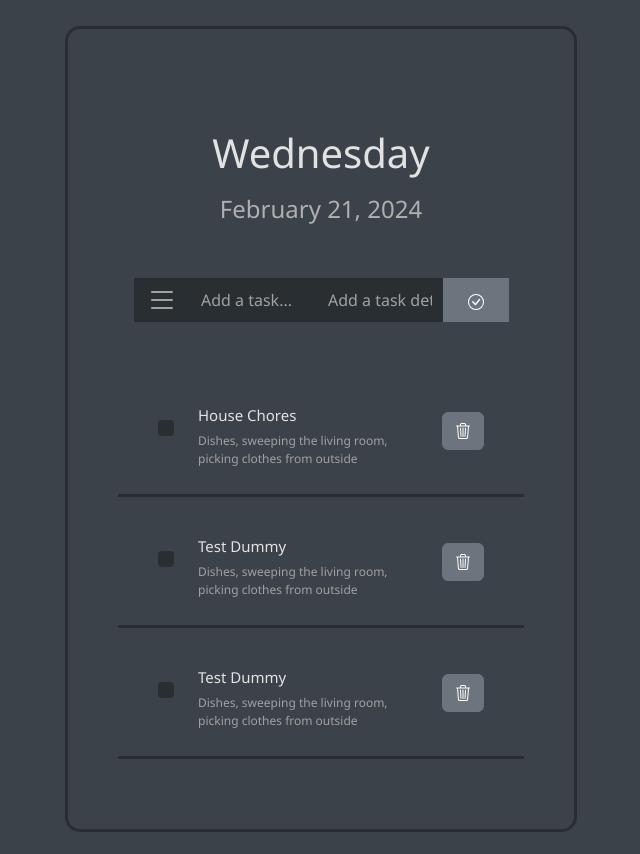
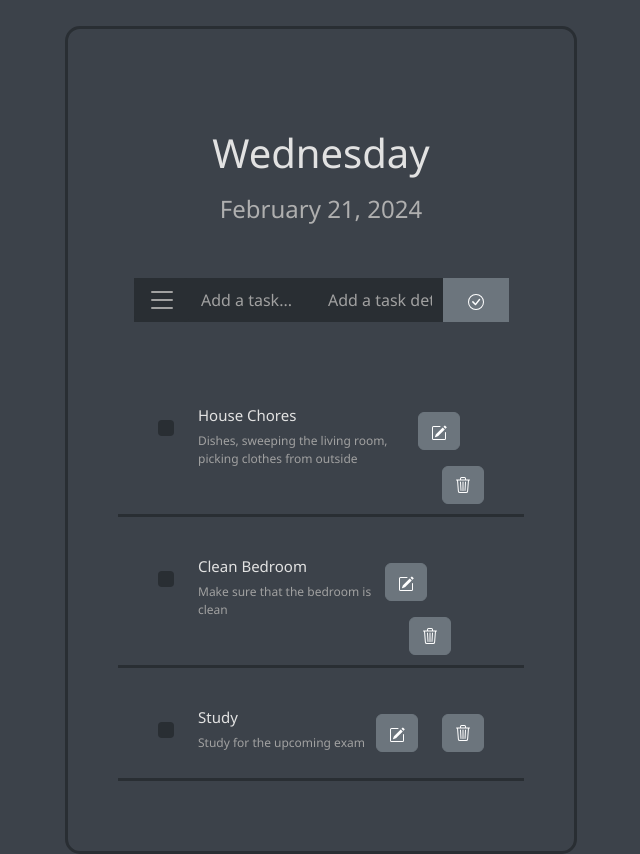
Before and after one commit to chriskelemba/todolist, a React (Create React App) app: page / in a window 1280 px wide. Shown: the whole page, without its empty margins (319-959 px from the left). Before the commit the page ends 832 px from the top, so only its background shows below. Built offline with nearby package versions, Linux system fonts and the light colour scheme; data requests are answered from the project's data file.

Commit message:
mostly finished

```diff
--- a/data/db.json
+++ b/data/db.json
@@ -6,14 +6,14 @@
       "detail": "Dishes, sweeping the living room, picking clothes from outside"
     },
     {
-      "id": "4",
-      "name": "Test Dummy",
-      "detail": "Dishes, sweeping the living room, picking clothes from outside"
+      "id": "bced",
+      "name": "Clean Bedroom",
+      "detail": "Make sure that the bedroom is clean"
     },
     {
-      "id": "5",
-      "name": "Test Dummy",
-      "detail": "Dishes, sweeping the living room, picking clothes from outside"
+      "id": "1a01",
+      "name": "Study",
+      "detail": "Study for the upcoming exam"
     }
   ]
 }
--- a/src/components/TaskList.js
+++ b/src/components/TaskList.js
@@ -4,6 +4,16 @@ import axios from 'axios';
 
 const TaskList = ({tasks}) => {
     const history = useHistory();
+
+    const handleEdit = (e, id) => {
+        e.preventDefault();
+        window.location.reload(true);
+
+        axios.patch(`http://localhost:4000/tasks/${id}`, {
+            name: 'Edit button was Used',
+            detail: 'Text is hard-coded. Couldnt firgure out how to make a form and edit'
+        })
+    }
 
     const handleDelete = (e, id) => {
         e.preventDefault();
@@ -31,6 +41,10 @@ const TaskList = ({tasks}) => {
                             </Link>
                         </div>
                         <div className="">
+                            <button onClick={(e) => handleEdit(e, task.id)} className="btn btn-secondary mt-3" type="submit"><svg xmlns="http://www.w3.org/2000/svg" width="16" height="16" fill="currentColor" class="bi bi-pencil-square" viewBox="0 0 16 16">
+                            <path d="M15.502 1.94a.5.5 0 0 1 0 .706L14.459 3.69l-2-2L13.502.646a.5.5 0 0 1 .707 0l1.293 1.293zm-1.75 2.456-2-2L4.939 9.21a.5.5 0 0 0-.121.196l-.805 2.414a.25.25 0 0 0 .316.316l2.414-.805a.5.5 0 0 0 .196-.12l6.813-6.814z"/>
+                            <path fill-rule="evenodd" d="M1 13.5A1.5 1.5 0 0 0 2.5 15h11a1.5 1.5 0 0 0 1.5-1.5v-6a.5.5 0 0 0-1 0v6a.5.5 0 0 1-.5.5h-11a.5.5 0 0 1-.5-.5v-11a.5.5 0 0 1 .5-.5H9a.5.5 0 0 0 0-1H2.5A1.5 1.5 0 0 0 1 2.5z"/>
+                            </svg></button>
                             <button onClick={(e) => handleDelete(e, task.id)} className="btn btn-secondary mt-3 mx-4" type="submit"><svg xmlns="http://www.w3.org/2000/svg" width="16" height="16" fill="currentColor" class="bi bi-trash3 mb-1" viewBox="0 0 16 16">
                             <path d="M6.5 1h3a.5.5 0 0 1 .5.5v1H6v-1a.5.5 0 0 1 .5-.5M11 2.5v-1A1.5 1.5 0 0 0 9.5 0h-3A1.5 1.5 0 0 0 5 1.5v1H1.5a.5.5 0 0 0 0 1h.538l.853 10.66A2 2 0 0 0 4.885 16h6.23a2 2 0 0 0 1.994-1.84l.853-10.66h.538a.5.5 0 0 0 0-1zm1.958 1-.846 10.58a1 1 0 0 1-.997.92h-6.23a1 1 0 0 1-.997-.92L3.042 3.5zm-7.487 1a.5.5 0 0 1 .528.47l.5 8.5a.5.5 0 0 1-.998.06L5 5.03a.5.5 0 0 1 .47-.53Zm5.058 0a.5.5 0 0 1 .47.53l-.5 8.5a.5.5 0 1 1-.998-.06l.5-8.5a.5.5 0 0 1 .528-.47M8 4.5a.5.5 0 0 1 .5.5v8.5a.5.5 0 0 1-1 0V5a.5.5 0 0 1 .5-.5"/>
                             </svg></button>
```
